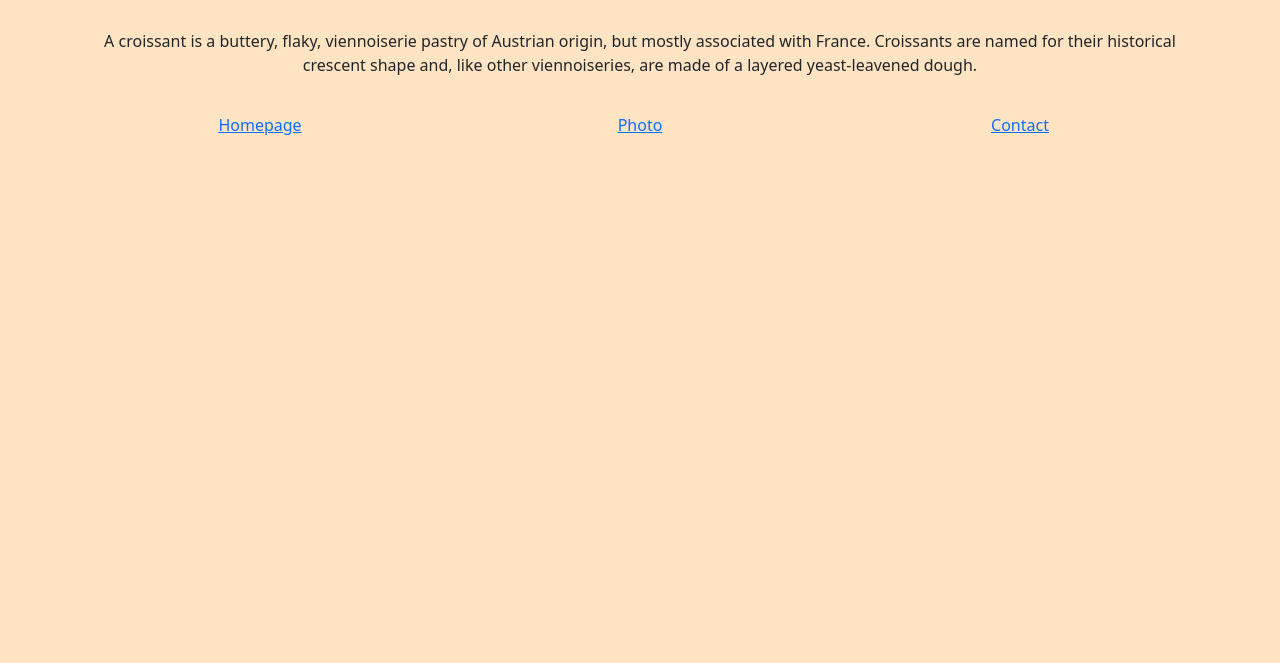
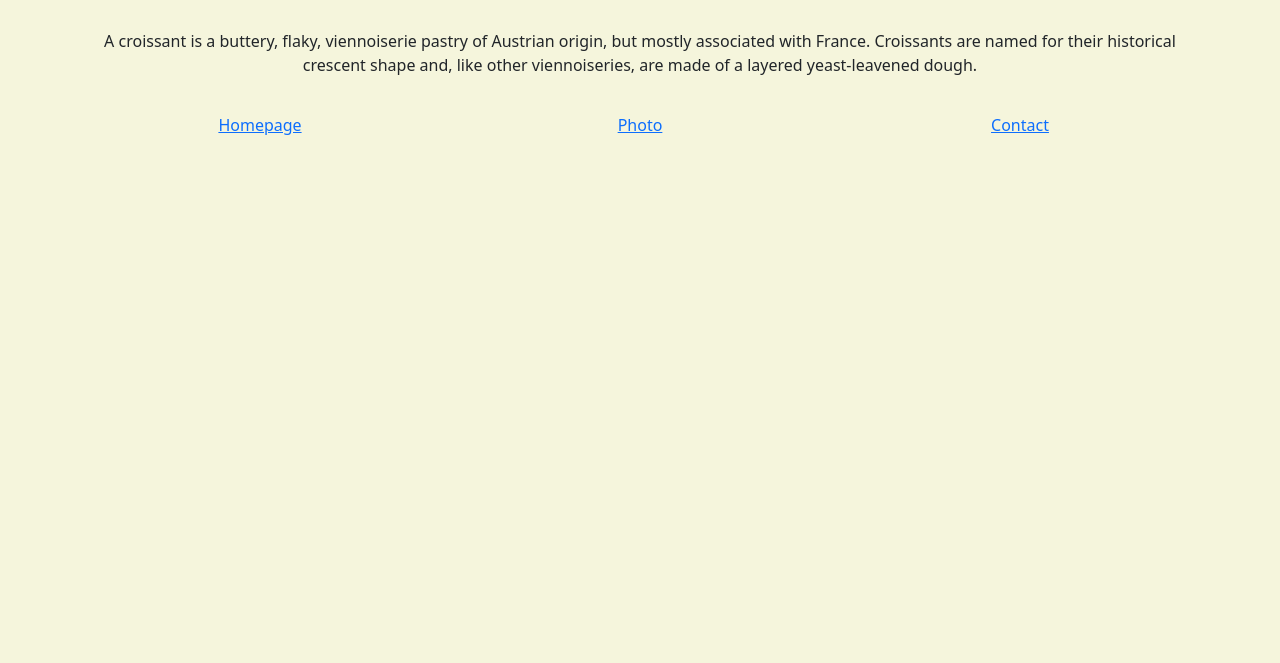
Before and after one commit to RanaMohammadi/Croissant, a plain HTML site: page index.html in a window 1280 px wide. Shown: the part 137-800 px from the top of the page. Drawn offline with nearby package versions, Linux system fonts and the light colour scheme.

Commit message:
changed body color

```diff
--- a/src/style.css
+++ b/src/style.css
@@ -1,5 +1,5 @@
 body {
-  background-color: bisque;
+  background-color: beige;
 }
 h1,
 h2,
```
